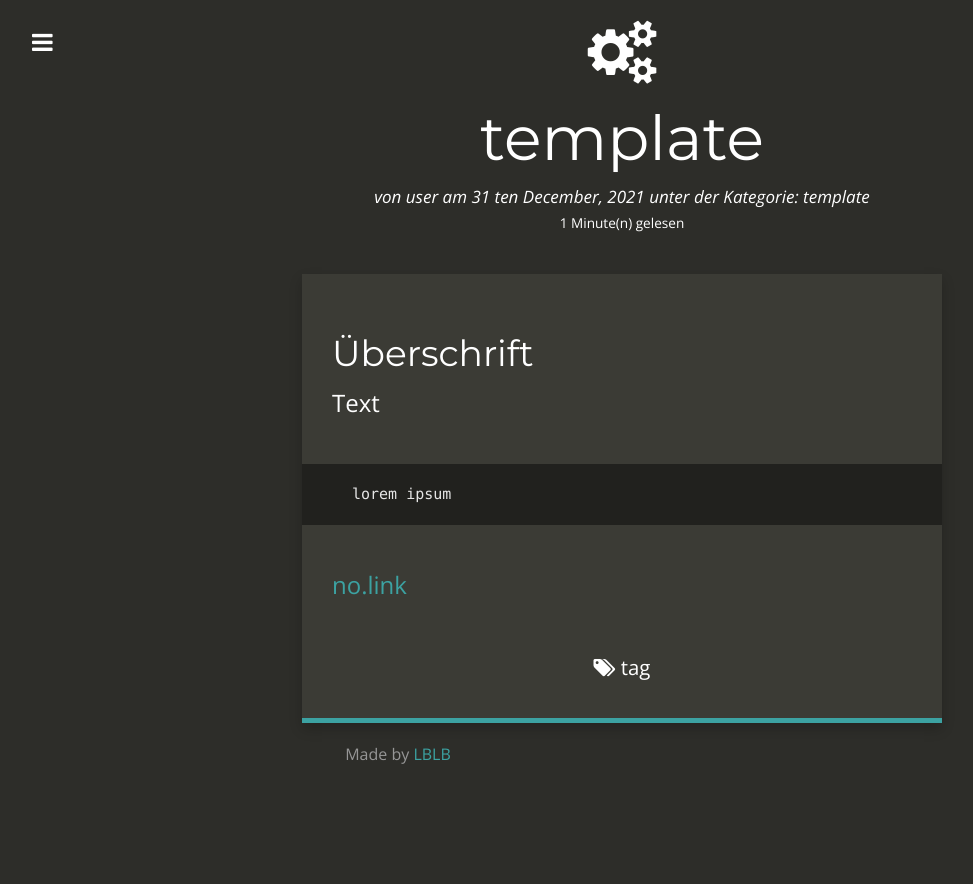
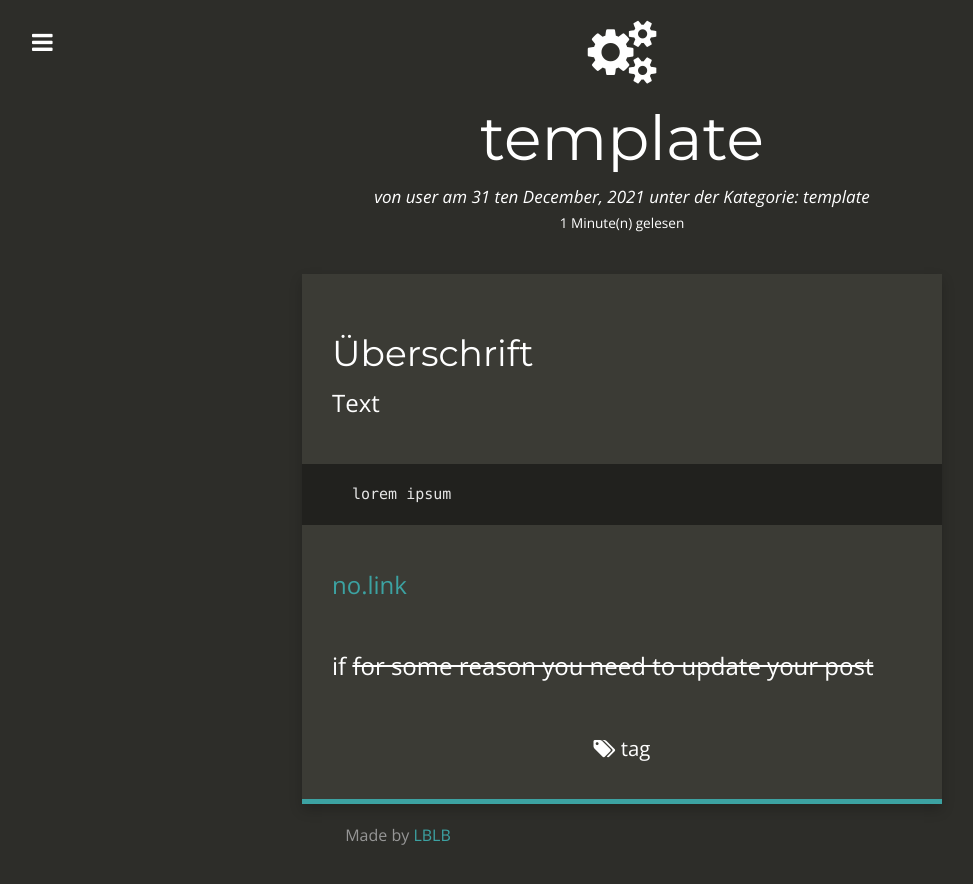
Before and after one commit to eski1337/lblb-it-ffd00, a Jekyll site: the page built from _posts/1999-01-01-template.md, in a window 1280 px wide. Shown: the top 884 px of the page, without its empty margins (18-991 px from the left). Built offline with Jekyll 4.4.1, drawn with Linux system fonts in a browser that asks for light colours; nearby versions of some CDN libraries; comment, search, counter and statistics services are not loaded.

Commit message:
1999-01-01-template.md: changed

````diff
--- a/_posts/1999-01-01-template.md
+++ b/_posts/1999-01-01-template.md
@@ -21,3 +21,5 @@ lorem ipsum
 ```
 
 [no.link](http://no.struggle.zone)
+
+if <del>for some reason you need to update your post</del>
````
